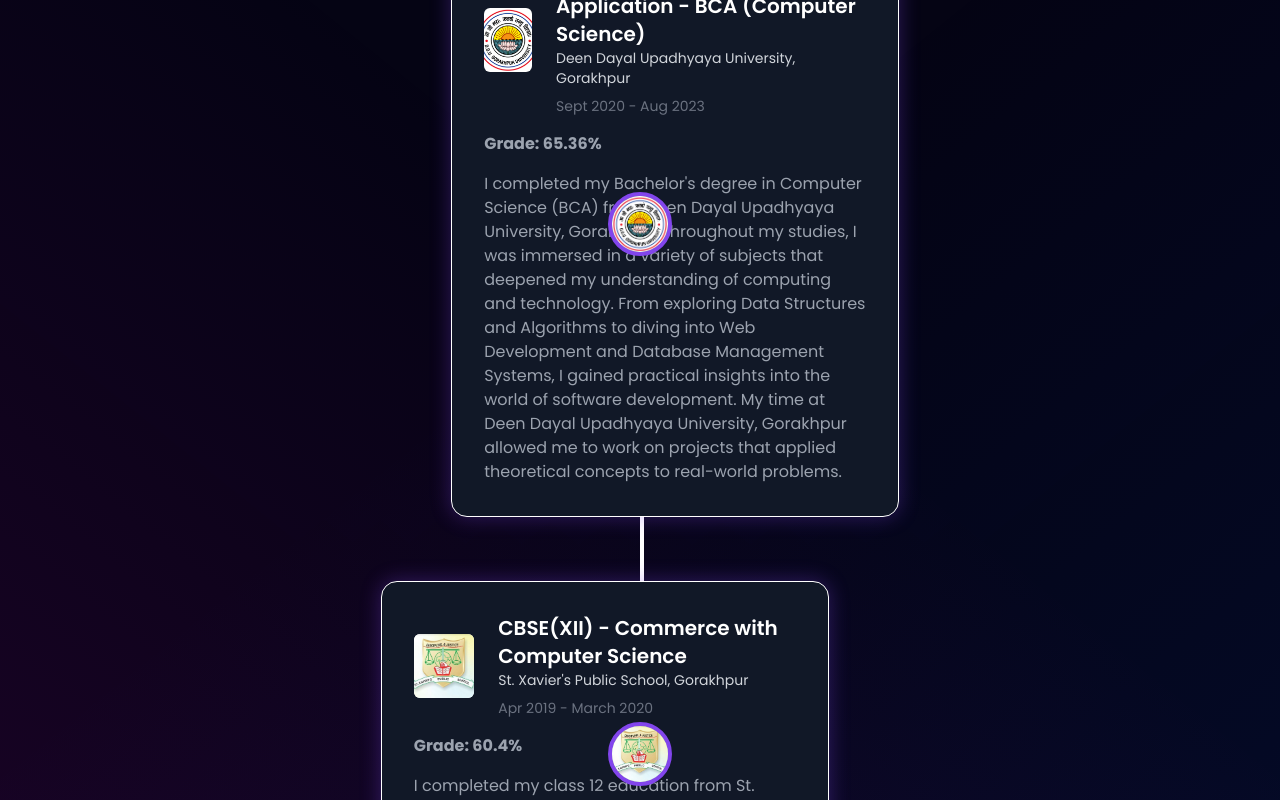
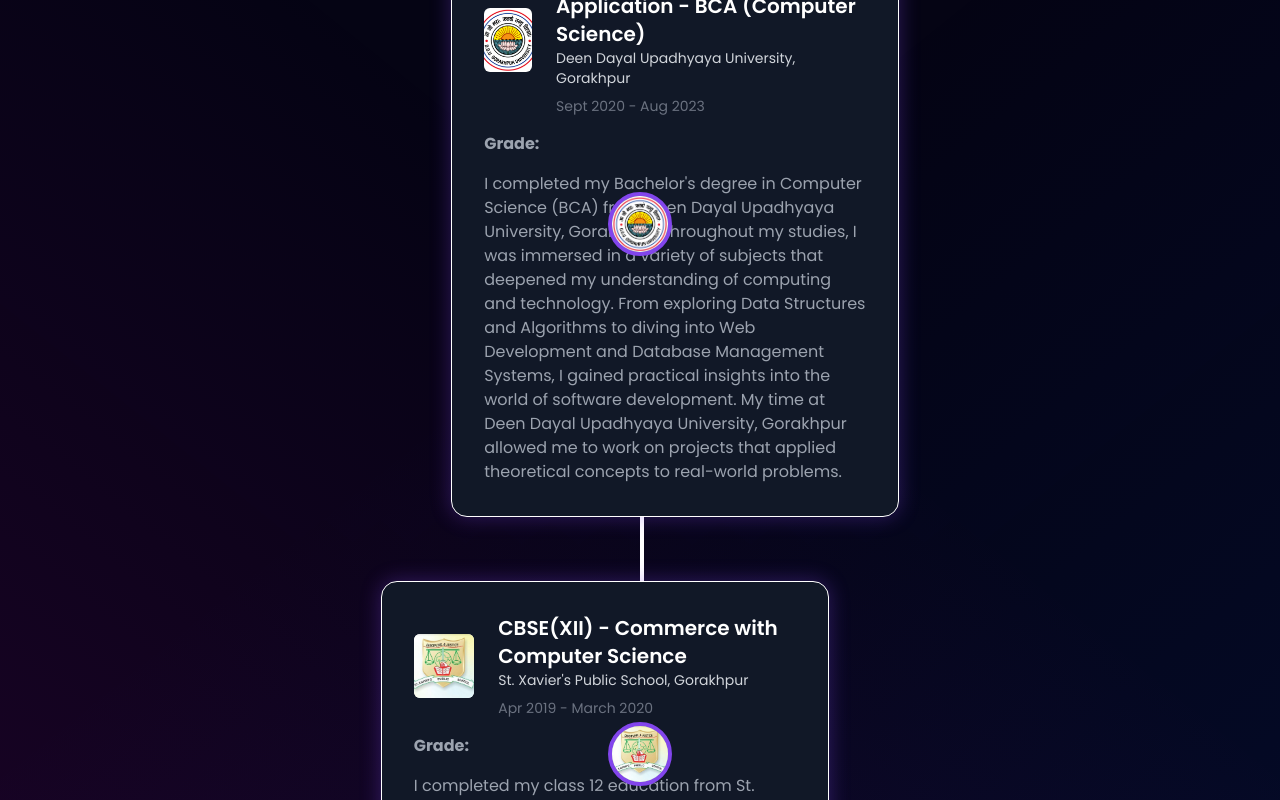
Before and after one commit to Deepak979455/portfolio, a React (Vite) app: page / in a window 1280 px wide. Shown: the part 6480-7280 px from the top of the page. Built offline with nearby package versions, Linux system fonts and the light colour scheme.

Commit message:
Updated constants.js design

```diff
--- a/src/constants.js
+++ b/src/constants.js
@@ -4,32 +4,16 @@
 import sassLogo from "./assets/tech_logo/sass.png";
 import javascriptLogo from "./assets/tech_logo/javascript.png";
 import reactjsLogo from "./assets/tech_logo/reactjs.png";
-import angularLogo from "./assets/tech_logo/angular.png";
-import reduxLogo from "./assets/tech_logo/redux.png";
-import nextjsLogo from "./assets/tech_logo/nextjs.png";
 import tailwindcssLogo from "./assets/tech_logo/tailwindcss.png";
-import gsapLogo from "./assets/tech_logo/gsap.png";
-import materialuiLogo from "./assets/tech_logo/materialui.png";
 import bootstrapLogo from "./assets/tech_logo/bootstrap.png";
-import springbootLogo from "./assets/tech_logo/springboot.png";
-import nodejsLogo from "./assets/tech_logo/nodejs.png";
-import expressjsLogo from "./assets/tech_logo/express.png";
 import mysqlLogo from "./assets/tech_logo/mysql.png";
 import mongodbLogo from "./assets/tech_logo/mongodb.png";
-import firebaseLogo from "./assets/tech_logo/firebase.png";
 import cLogo from "./assets/tech_logo/c.png";
 import cppLogo from "./assets/tech_logo/cpp.png";
-import javaLogo from "./assets/tech_logo/java.png";
 import pythonLogo from "./assets/tech_logo/python.png";
-import typescriptLogo from "./assets/tech_logo/typescript.png";
 import gitLogo from "./assets/tech_logo/git.png";
 import githubLogo from "./assets/tech_logo/github.png";
 import vscodeLogo from "./assets/tech_logo/vscode.png";
-import postmanLogo from "./assets/tech_logo/postman.png";
-import mcLogo from "./assets/tech_logo/mc.png";
-import figmaLogo from "./assets/tech_logo/figma.png";
-import netlifyLogo from "./assets/tech_logo/netlify.png";
-import vercelLogo from "./assets/tech_logo/vercel.png";
 import postgreLogo from "./assets/tech_logo/postgre.png";
 import csharpLogo from "./assets/tech_logo/csharp.png";
 
@@ -144,7 +128,6 @@
     img: dduLOgo,
     school: "Deen Dayal Upadhyaya University, Gorakhpur",
     date: "Sept 2020 - Aug 2023",
-    grade: "65.36%",
     desc: "I completed my Bachelor's degree in Computer Science (BCA) from  Deen Dayal Upadhyaya University, Gorakhpur. Throughout my studies, I was immersed in a variety of subjects that deepened my understanding of computing and technology. From exploring Data Structures and Algorithms to diving into Web Development and Database Management Systems, I gained practical insights into the world of software development. My time at Deen Dayal Upadhyaya University, Gorakhpur allowed me to work on projects that applied theoretical concepts to real-world problems.",
     degree: "Bachelor of Computer Application - BCA (Computer Science)",
   },
@@ -153,7 +136,6 @@
     img: xavierLogo,
     school: "St. Xavier's Public School, Gorakhpur",
     date: "Apr 2019 - March 2020",
-    grade: "60.4%",
     desc: "I completed my class 12 education from St. Xavier's Public School, Gorakhpur, under the CBSE board, where I studied Accountancy, Business Studies , and Economics with Computer Science.",
     degree: "CBSE(XII) - Commerce with Computer Science",
   },
@@ -162,7 +144,6 @@
     img: purLogo,
     school: "Purvanchal Public School, Gorakhpur",
     date: "Apr 2017 - March 2018",
-    grade: "61.5%",
     desc: "I completed my class 10 education from Purvanchal Public School, Gorakhpur, under the CBSE board, where I studied Science with Computer.",
     degree: "CBSE(X), Science with Computer Application",
   },
```
